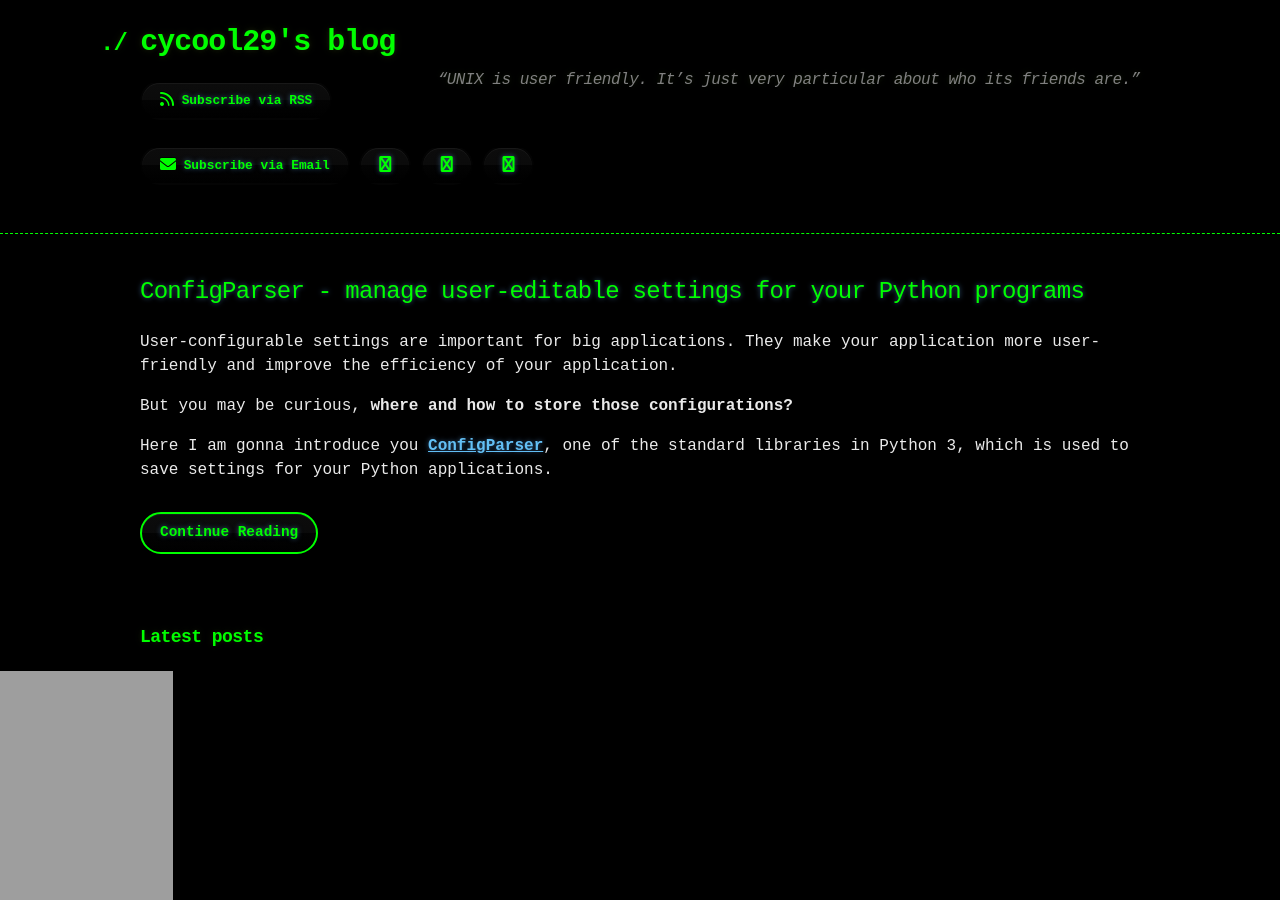
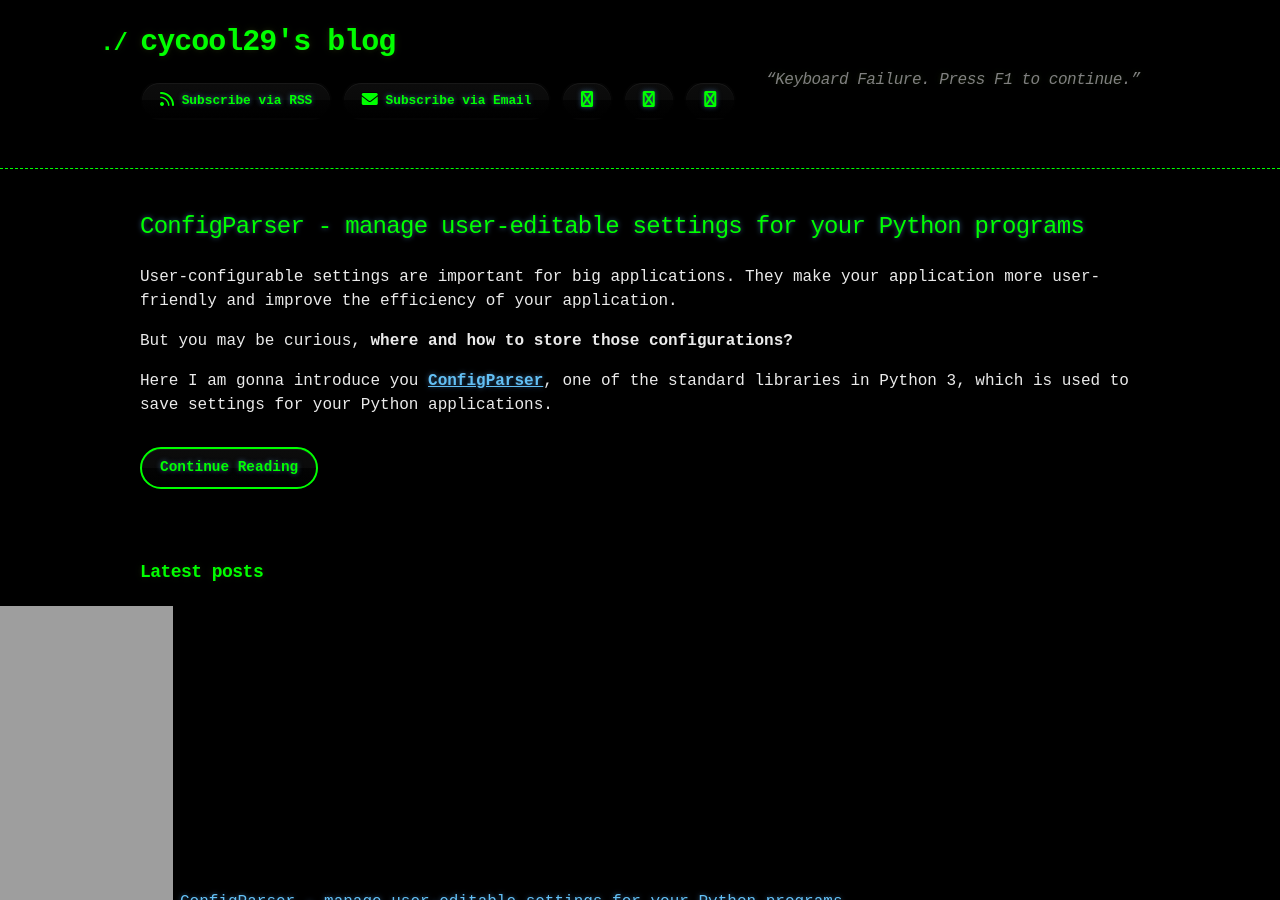
Before and after one commit to cycool29/cycool29.github.io, a Jekyll site: the page built from index.md, in a window 1280 px wide and 900 px high. Built offline with Jekyll 4.4.1, drawn with Linux system fonts in a browser that asks for light colours; a style sheet for code colours, icons or effects is not loaded.

Commit message:
Update quotes

```diff
--- a/_config.yml
+++ b/_config.yml
@@ -1,5 +1,5 @@
 title: cycool29's blog
-description: "“UNIX is user friendly. It’s just very particular about who its friends are.” "
+description: "“Keyboard Failure. Press F1 to continue.” "
 bio: A high school student. Intermediate in Python, Git, Bash. Learning JavaScript. He/Him. "
 author: cycool29
 url: https://cycool29.github.io
```
